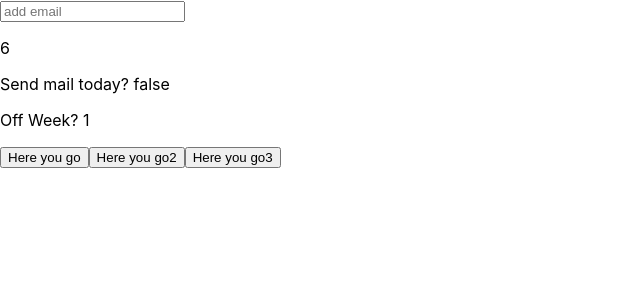
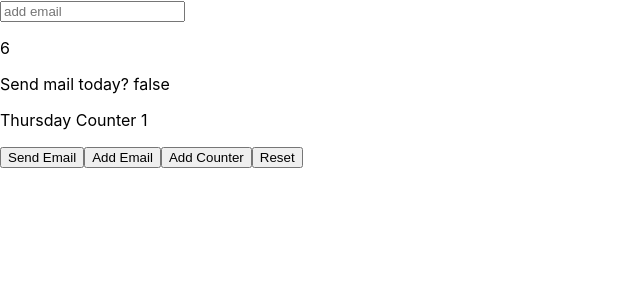
Before and after one commit to ChrisJo93/nodemailer-notifications, a React (Create React App) app: page / in a window 1280 px wide. Shown: the top 300 px of the page, without its empty margins (0-640 px from the left). Built offline with nearby package versions, Linux system fonts and the light colour scheme.

Commit message:
added thursday counter to server. Removed ical object for now

```diff
--- a/src/App.js
+++ b/src/App.js
@@ -18,7 +18,7 @@ class App extends Component {
     }
   }
 
-  test = (event) => {
+  sendEmail = (event) => {
     axios
       .post('/send')
       .then((response) => {
@@ -29,7 +29,7 @@ class App extends Component {
       });
   };
 
-  test2 = (event) => {
+  addEmail = (event) => {
     axios
       .post('/send/add', this.state.email)
       .then((response) => {
@@ -38,6 +38,14 @@ class App extends Component {
       .catch((err) => {
         console.log(err);
       });
+  };
+
+  addThursdayCounter = (event) => {
+    this.setState({ thursdayCounter: this.state.thursdayCounter + 1 });
+  };
+
+  resetCounter = (event) => {
+    this.setState({ thursdayCounter: 0 });
   };
 
   handleInputChangeFor = (propertyName) => (event) => {
@@ -49,12 +57,6 @@ class App extends Component {
         console.log(this.state.email);
       }
     );
-  };
-
-  addone = (event) => {
-    this.setState({
-      thursdayCounter: this.state.thursdayCounter + 1,
-    });
   };
 
   render() {
@@ -71,11 +73,12 @@ class App extends Component {
           Send mail today? {''} {this.state.sendMail.toString()}
         </p>
         <p>
-          Off Week? {''} {this.state.thursdayCounter}
+          Thursday Counter {''} {this.state.thursdayCounter}
         </p>
-        <button onClick={this.test}>Here you go</button>
-        <button onClick={this.test2}>Here you go2</button>
-        <button onClick={this.addone}>Here you go3</button>
+        <button onClick={this.sendEmail}>Send Email</button>
+        <button onClick={this.addEmail}>Add Email</button>
+        <button onClick={this.addThursdayCounter}>Add Counter</button>
+        <button onClick={this.resetCounter}>Reset</button>
       </div>
     );
   }
```
Also changed, not shown: 1 other file (tests, documents, lock files or other folders).
